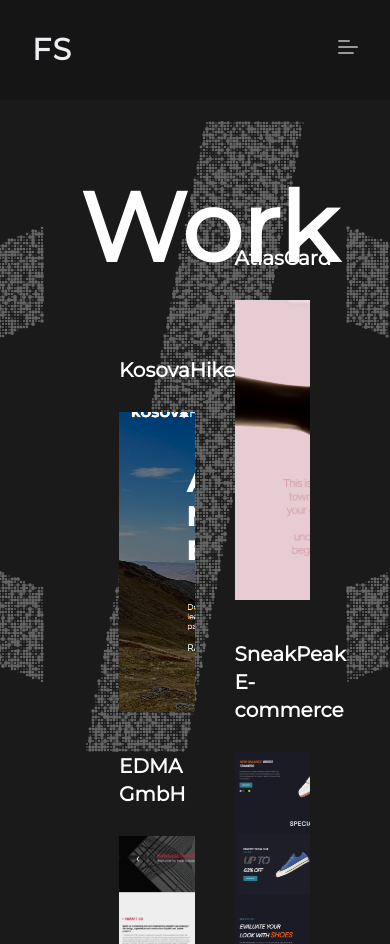
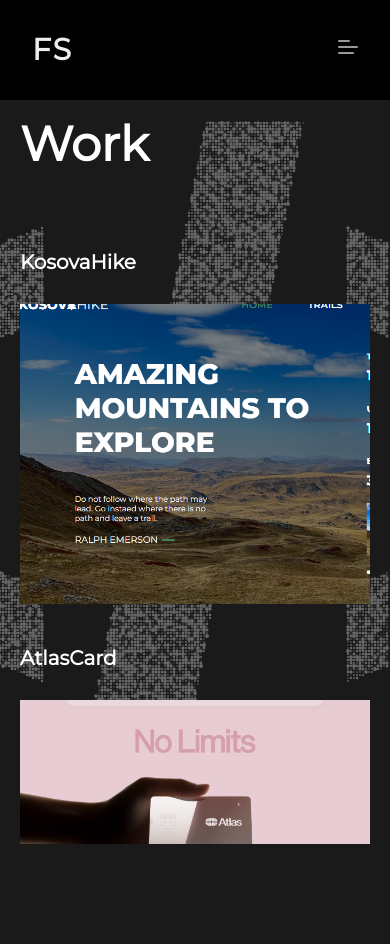
Before and after one commit to Fjolla2002/portfolio-FS, a Vue app: page /work in a window 390 px wide. After the commit the page ends 844 px from the top, so only its background shows below. Built offline with nearby package versions, Linux system fonts and the light colour scheme.

Commit message:
responsive pages

```diff
--- a/src/App.vue
+++ b/src/App.vue
@@ -30,8 +30,20 @@
       class="flex w-full min-h-screen relative z-10"
       :class="isDesktop ? 'flex-row' : 'flex-col'"
     >
-      <NavigationBar :isDesktop="isDesktop" />
-      <div class="h-screen overflow-y-auto w-full">
+      <NavigationBar
+        :isDesktop="isDesktop"
+        :class="{
+          'absolute top-0 left-0 w-full z-20': !isDesktop,
+          relative: isDesktop,
+        }"
+      />
+      <div
+        class="h-screen overflow-y-auto w-full"
+        :class="{
+          '': isDesktop,
+          'pt-20 pb-10': !isDesktop,
+        }"
+      >
         <RouterView />
       </div>
     </div>
--- a/src/components/Accordion.vue
+++ b/src/components/Accordion.vue
@@ -25,7 +25,7 @@
 
 <template>
   <div class="bg-darkerGray w-full p-4 rounded-lg mb-5 text-baseWhite">
-    <div class="flex items-start justify-between">
+    <div class="flex items-start justify-between" @click="toggleAccordion">
       <div class="flex flex-col items-start justify-start">
         <h4 class="font-extrabold text-lg">{{ data.company }}</h4>
         <span class="py-1">{{ data.position }}</span>
@@ -37,7 +37,7 @@
           </span>
           <span class="flex w-full justify-end py-1">{{ data.location }}</span>
         </div>
-        <span @click="toggleAccordion">
+        <span>
           <ChevronDownIcon class="h-6 w-6" v-if="!isOpen" />
           <ChevronUpIcon class="h-6 w-6" v-if="isOpen" />
         </span>
--- a/src/components/NavigationBar.vue
+++ b/src/components/NavigationBar.vue
@@ -19,7 +19,7 @@
 
 <template>
   <div
-    class="flex bg-bgDarker"
+    class="flex lg:bg-bgDarker bg-[#000]"
     :class="{
       'h-screen': isDesktop || (!isDesktop && isSidebarOpen),
       '': !isDesktop && !isSidebarOpen,
--- a/src/views/AboutView.vue
+++ b/src/views/AboutView.vue
@@ -1,6 +1,6 @@
 <template>
-  <div class="p-20 flex flex-col items-start justify-start">
-    <h2 class="text-8xl text-baseWhite font-extrabold">About</h2>
+  <div class="lg:p-20 py-10 px-5 flex flex-col items-start justify-start">
+    <h2 class="lg:text-8xl text-5xl text-baseWhite font-extrabold">About</h2>
     <p class="py-10 max-w-[800px] text-lightGray text-left">
       As an enthusiastic Software Developer, I have a strong foundation in both
       back-end and front-end development. I focus on creating efficient and
@@ -14,7 +14,9 @@
       explore new technologies and best practices to refine my skills and
       contribute effectively to development teams.
     </p>
-    <div class="flex items-center justify-start gap-10">
+    <div
+      class="flex lg:flex-row flex-col lg:items-center items-start justify-start gap-10"
+    >
       <div
         class="bg-darkerGray p-4 rounded-lg flex flex-col items-start justify-between gap-2 text-lightGray text-2xl"
       >
--- a/src/views/ExperienceView.vue
+++ b/src/views/ExperienceView.vue
@@ -11,8 +11,12 @@
 </script>
 
 <template>
-  <div class="p-20 flex flex-col items-start justify-start w-full">
-    <h2 class="text-8xl text-baseWhite font-extrabold">Experience</h2>
+  <div
+    class="lg:p-20 py-10 px-5 flex flex-col items-start justify-start w-full"
+  >
+    <h2 class="lg:text-8xl text-5xl text-baseWhite font-extrabold">
+      Experience
+    </h2>
     <div class="pt-10 w-full">
       <Accordion
         v-for="(ex, index) in experience"
--- a/src/views/HomeView.vue
+++ b/src/views/HomeView.vue
@@ -5,10 +5,10 @@
 
 <template>
   <div
-    class="p-5 h-auto min-h-screen w-full flex flex-col items-center justify-center text-baseWhite"
+    class="p-5 h-full w-full flex flex-col items-center justify-center text-baseWhite"
   >
     <div class="flex flex-col items-start justify-start">
-      <h2 class="text-8xl font-extrabold">Hello!</h2>
+      <h2 class="lg:text-8xl text-5xl font-extrabold">Hello!</h2>
       <div class="max-w-[350px] flex flex-col mt-5">
         <div class="flex">
           <span class="w-10 h-0.5 bg-baseWhite rounded-sm mt-2.5 mr-3"></span>
--- a/src/views/WorkDetailView.vue
+++ b/src/views/WorkDetailView.vue
@@ -22,12 +22,12 @@
 <template>
   <div
     v-if="workItem"
-    class="py-20 flex flex-col items-start justify-start w-full"
+    class="lg:p-20 py-10 px-5 flex flex-col items-start justify-start w-full"
   >
-    <h3 class="px-20 text-5xl text-baseWhite font-extrabold">
+    <h3 class="lg:px-20 text-5xl text-baseWhite font-extrabold">
       {{ workItem.title }}
     </h3>
-    <p class="px-20 text-base text-lightGray mt-10">
+    <p class="lg:px-20 text-base text-lightGray mt-10">
       <span>{{ statusLabel(workItem.status) }}</span>
       with
       {{ workItem.technologiesUsed }}
--- a/src/views/WorkView.vue
+++ b/src/views/WorkView.vue
@@ -13,14 +13,16 @@
 <template>
   <div
     v-if="$route.name !== 'work-detail'"
-    class="p-20 flex flex-col items-start justify-start w-full"
+    class="lg:p-20 py-10 px-5 flex flex-col items-start justify-start w-full"
   >
-    <h2 class="text-8xl text-baseWhite font-extrabold">Work</h2>
-    <div class="w-[83%] ml-auto grid grid-cols-2 gap-10 mt-20">
+    <h2 class="lg:text-8xl text-5xl text-baseWhite font-extrabold">Work</h2>
+    <div
+      class="lg:w-[83%] w-full ml-auto grid lg:grid-cols-2 grid-cols-1 gap-10 mt-20"
+    >
       <div
         v-for="(item, index) in work"
         :key="index"
-        :class="{ '-mt-28': (index + 1) % 2 === 0 }"
+        :class="{ 'lg:-mt-28 mt-0': (index + 1) % 2 === 0 }"
         class="group"
       >
         <h5
```
